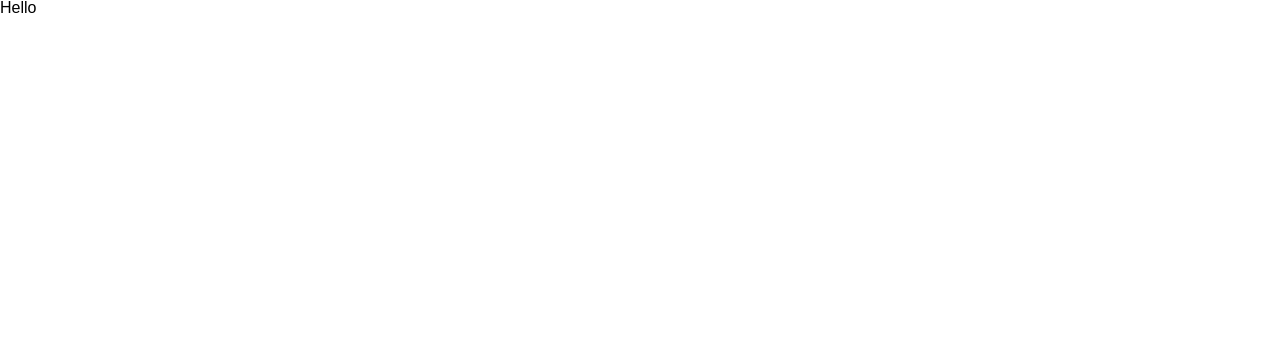
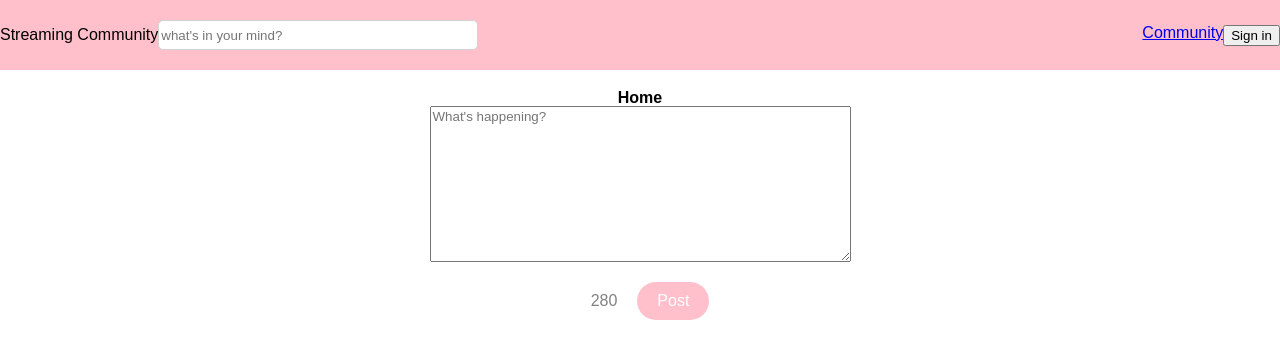
Before and after one commit to ChandlerH3/Final-Project, a React (Create React App) app in the folder frontend/: page /community in a window 1280 px wide. Before the commit this address had no page. Shown: the top 358 px of the page. Built offline with nearby package versions, Linux system fonts and the light colour scheme.

Commit message:
Structure updated and batchImport test

```diff
--- a/frontend/src/components/App.js
+++ b/frontend/src/components/App.js
@@ -1,7 +1,7 @@
 import { BrowserRouter, Routes, Route, Redirect } from "react-router-dom";
 import GlobalStyle from './GlobalStyle';
 
-import { SignIn } from "./SignIn";
+import { Community } from "./Community";
 import { Homepage } from "./Homepage";
 import { Header } from "./Header";
 
@@ -12,7 +12,7 @@ const App = () => {
         <Header/>
         <Routes>
           <Route exact path="/" element={<Homepage/>}></Route>
-          <Route exact path="/signin" element={<SignIn/>}></Route>
+          <Route exact path="/community" element={<Community/>}></Route>
         </Routes>
     </BrowserRouter>
   );
--- /dev/null
+++ b/frontend/src/components/Community.js
@@ -0,0 +1,55 @@
+import { useContext } from "react"
+import { Context } from "./Context"
+import styled from "styled-components"
+
+export const Community = () => {
+    //feed if signed in
+    //result of voting if not signed in
+    const {netflixD, post, setPost} = useContext(Context)
+    console.log(netflixD)
+    return (
+        <Home>
+            <h1>Home</h1>
+            <textarea rows='10' cols='50' type='text' placeholder="What's happening?" onChange={(e)=> setPost(e)}></textarea>
+            <ButtonDiv>
+                {post.length <= 280 ? <P> {280-post}</P> : <RedP> {280-post.length}</RedP>}
+                <Button type="submit" onClick={(e)=> console.log(e)} disabled={post.length <= 280 ? false : true}>Post</Button>
+            </ButtonDiv>
+        </Home>
+    )
+}
+const Home = styled.form`
+display: flex;
+flex-direction: column;
+margin-top: 20px;
+align-items: center;
+`
+
+const ButtonDiv = styled.div`
+display: flex;
+justify-content: end;
+margin-top: 20px;
+margin-bottom: 20px;
+`
+
+const Button = styled.button`
+background-color: pink;
+border-radius: 50px;
+color: white;
+padding:10px 20px;
+font-size: 16px;
+border: none;
+&:disabled{
+    background-color: rgb(77 0 255 / 20%);
+    border: none;
+}`
+
+const P = styled.p`
+padding:10px 20px;
+align-self:center;
+color: grey`
+
+const RedP = styled.p`
+padding:10px 20px;
+align-self:center;
+color: red`
--- a/frontend/src/components/Context.js
+++ b/frontend/src/components/Context.js
@@ -2,11 +2,61 @@ import { useState, useEffect, createContext } from "react";
 
 export const Context = createContext(null);
 export const Provider = ({ children }) => {
+    const [modal, setModal] = useState(false)
+    const [netflixD, setNetflixD] = useState([])
+    const [post, setPost] = useState("");
+
+    // useEffect(()=>{
+    //     const options = {
+    //     method: 'GET',
+    //     headers: {
+    //         'X-RapidAPI-Key': 'bb0ed59ae7mshc6b4b6eefa17af6p1c0939jsn8f8347b43f26',
+    //         'X-RapidAPI-Host': 'streaming-availability.p.rapidapi.com'
+    //     }
+    //     };
+    //     fetch('https://streaming-availability.p.rapidapi.com/search/basic?country=ca&service=netflix&type=movie&genre=18&page=1&output_language=en&language=en', options)
+    //     .then(response => response.json())
+    //     .then(response => {
+    //         setNetflixD(response.results)
+    //     })
+    //     .catch(err => console.error(err));
+    // }, [])
+    useEffect(()=>{
+        setNetflixD([
+        {age: 10,
+            backdropPath: "/pYziM5SEmptPW0LdNhWvjzR2zD1.jpg",
+            backdropURLs: {300: 'https://image.tmdb.org/t/p/w300/pYziM5SEmptPW0LdNhWvjzR2zD1.jpg', 780: 'https://image.tmdb.org/t/p/w780/pYziM5SEmptPW0LdNhWvjzR2zD1.jpg', 1280: 'https://image.tmdb.org/t/p/w1280/pYziM5SEmptPW0LdNhWvjzR2zD1.jpg', original: 'https://image.tmdb.org/t/p/original/pYziM5SEmptPW0LdNhWvjzR2zD1.jpg'},
+            cast: ['Helen Mirren', 'Anne Frank', 'Martina Gatti', 'Arianna Szorenyi'],
+            countries: ['IT'],
+            genres: [18, 36],
+            imdbID: "tt9850370",
+            imdbRating: 65,
+            imdbVoteCount: 1555,
+            originalLanguage: "en",
+            originalTitle: "#AnneFrank. Parallel Stories",
+            overview: "One single Anne Frank moves us more than the countless others who suffered just as she did but whose faces have remained in the shadows-Primo Levi. The Oscar®-winning Helen Mirren will introduce audiences to Anne Frank's story through the words in her diary. The set will be her room in the secret refuge in Amsterdam, reconstructed in every detail by set designers from the Piccolo Theatre in Milan. Anne Frank this year would have been 90 years old. Anne's story is intertwined with that of five Holocaust survivors, teenage girls just like her, with the same ideals, the same desire to live: Arianna Szörenyi, Sarah Lichtsztejn-Montard, Helga Weiss and sisters Andra and Tatiana Bucci. Their testimonies alternate with those of their children and grandchildren.",
+            posterPath: "/hkC4yNDFmW1yQuQhtZydMeRuaAb.jpg",
+            posterURLs: {92: 'https://image.tmdb.org/t/p/w92/hkC4yNDFmW1yQuQhtZydMeRuaAb.jpg', 154: 'https://image.tmdb.org/t/p/w154/hkC4yNDFmW1yQuQhtZydMeRuaAb.jpg', 185: 'https://image.tmdb.org/t/p/w185/hkC4yNDFmW1yQuQhtZydMeRuaAb.jpg', 342: 'https://image.tmdb.org/t/p/w342/hkC4yNDFmW1yQuQhtZydMeRuaAb.jpg', 500: 'https://image.tmdb.org/t/p/w500/hkC4yNDFmW1yQuQhtZydMeRuaAb.jpg', 780: 'https://image.tmdb.org/t/p/w780/hkC4yNDFmW1yQuQhtZydMeRuaAb.jpg', original: 'https://image.tmdb.org/t/p/original/hkC4yNDFmW1yQuQhtZydMeRuaAb.jpg'},
+            runtime: 92,
+            significants: ['Sabina Fedeli', 'Anna Migotto'],
+            streamingInfo: "netflix",
+            tagline: "",
+            title: "#AnneFrank. Parallel Stories",
+            tmdbID: "610643",
+            tmdbRating: 71,
+            video: "FzT7-NfkxLA",
+            year: 2019}
+    ])
+    }, [])
 
     return (
         <Context.Provider
         value={{
-
+            modal,
+            setModal,
+            netflixD,
+            post,
+            setPost
         }}
         >
         {children}
--- a/frontend/src/components/Header.js
+++ b/frontend/src/components/Header.js
@@ -1,5 +1,87 @@
+import { useContext, useState } from "react"
+import { Link } from "react-router-dom"
+import styled from "styled-components"
+import { Context } from "./Context"
+import { SignInModal } from "./SignInModal"
+
+
 export const Header = () => {
+    const {modal, setModal} = useContext(Context)
+    const toggle = () => {
+        setModal(true)
+    }
     return (
-        <>Hello</>
+        <>
+            <Wrapper>
+                <Container>
+                    <p>Streaming Community</p>
+                    <Input
+                    type='text'
+                    value=''
+                    placeholder="what's in your mind?"
+                    onChange={(e)=> console.log(e)}
+                    onKeyDown={(e)=>{
+                        console.log(e)
+                    // switch (e.key){
+                    //     case 'Enter': {
+                    //     alert(filteredArray[index]);
+                    //     return;
+                    //             }
+                    //     case 'ArrowUp': {
+                    //         if(select>=1){
+                    //     setSelect(select-1)
+                    //         }
+                    //     return;
+                    //             }
+                    //     case 'ArrowDown': {
+                    //         if (select+1 < limit)
+                    //             setSelect(select+1);
+                    //         return;
+                    //                 }
+                    //         }
+                        }
+                    }
+            />
+                </Container>
+                <Menu>
+                    <>
+                    <Link to="/community">Community</Link>
+                    </>
+                    <>
+                    <button onClick={toggle}>Sign in</button>
+                    </>
+                </Menu>
+            </Wrapper>
+            {modal && <SignInModal/>}
+        </>
     )
 }
+
+const Wrapper = styled.div`
+display: flex;
+justify-content: space-between;
+width:100%;
+align-items: center;
+padding-top:20px;
+padding-bottom:20px;
+background-color: pink;
+`
+const Container = styled.div`
+display: flex;
+align-items: center;
+`
+
+const Menu = styled.div`
+display:flex;`
+
+const Input = styled.input`
+display: block;
+border-radius: 5px;
+border: 1px solid lightgrey;
+margin-right: 8px;
+height: 30px;
+width: 20rem;
+&:focus{
+    outline: none;
+    }
+`
--- a/frontend/src/components/Homepage.js
+++ b/frontend/src/components/Homepage.js
@@ -1,11 +1,77 @@
 import { useState, useEffect } from "react"
+import styled from "styled-components"
+import { Link } from "react-router-dom"
 
 export const Homepage = () => {
     const [message, setMessage] = useState('No messages')
     useEffect(() => {
         fetch('/fetch-message').then(res => res.json()).then(data => setMessage(data.message)).catch(e => console.log('Got error', e))
         }, [])
+    const streamingList = [
+        {name: "Netflix"},
+        {name: "Disney Plus"},
+        {name: "Amazon Prime"},
+        {name: "Apple TV"},
+        {name: "Hulu"}
+    ]
     return (
-        <>{message}</>
+        <Wrapper>
+        <Streaming>
+            {streamingList?.map((item)=> {
+                return(
+                    <StyleLink to="">
+                        {/* <Img src = {product.imageSrc}/> */}
+                        <Name>{item.name}</Name>
+                    </StyleLink>
+                )
+            })}
+        </Streaming>
+    </Wrapper>
     )
 }
+const Name = styled.p`
+text-align:center;
+margin-top: 15px;
+margin-bottom: 10px;
+`
+const Price = styled.p`
+text-align: center;
+`
+const Img = styled.img`
+width: 100px;
+height:100px;
+align-self: center;`
+
+
+const Streaming= styled.div`
+display:grid;
+grid-template-columns: repeat(auto-fit, minmax(275px, 1fr));
+gap:1.875rem;
+margin-top: 20px;
+`
+
+const Wrapper = styled.div`
+display:flex;
+flex-direction: column;
+margin-left: 20px;
+margin-right: 20px;
+align-self: center;
+justify-content: center;
+`
+
+const StyleLink = styled(Link)`
+display: flex;
+flex-direction: column;
+text-decoration: none;
+margin-top: 20px;
+padding: 20px;
+color:black;
+box-shadow: 0px 3px 12px rgba(0,0,0,0.15);
+transition: all 150ms ease-in-out;
+    &:visited{
+        color:black;
+    }
+    &:hover{
+            transform:scale(1.05)
+        }
+`
--- a/frontend/src/components/SignIn.js
+++ b/frontend/src/components/SignInModal.js
@@ -1,7 +1,7 @@
 import { useEffect, useState } from "react"
 import styled from "styled-components"
 
-export const SignIn = () => {
+export const SignInModal = () => {
     const [email, setEmail] = useState()
     const handleError = (e) => {
         e.preventDefault()
@@ -14,12 +14,12 @@ export const SignIn = () => {
         <CheckoutDetails>
             <h3 style={{fontWeight: "bold", fontSize: "16px", marginBottom: "1rem"}}>SignIn</h3>
             <>
-                <p>First Name</p>
+                <p>Email Address</p>
                 <Input type="text" name="fname" style={{marginBottom: "1rem"}} onChange={(e)=> {setEmail(e.target.value)}} />
             </>
             {email ?
-            <Button onClick={handleSubmit}>PLACE ORDER</Button> :
-            <DisabledB onClick={handleError}> PLACE ORDER</DisabledB>
+            <Button onClick={handleSubmit}>Sign In</Button> :
+            <DisabledB onClick={handleError}> Sign In</DisabledB>
             }
         </CheckoutDetails>
         <Cart>
@@ -69,6 +69,7 @@ cursor: pointer;
 `
 
 const Wrapper = styled.div`
+position: absolute;
 display: flex;
 justify-content: center;
 margin-top:2rem;
```
Also changed, not shown: 1 other file (tests, documents, lock files or other folders).
